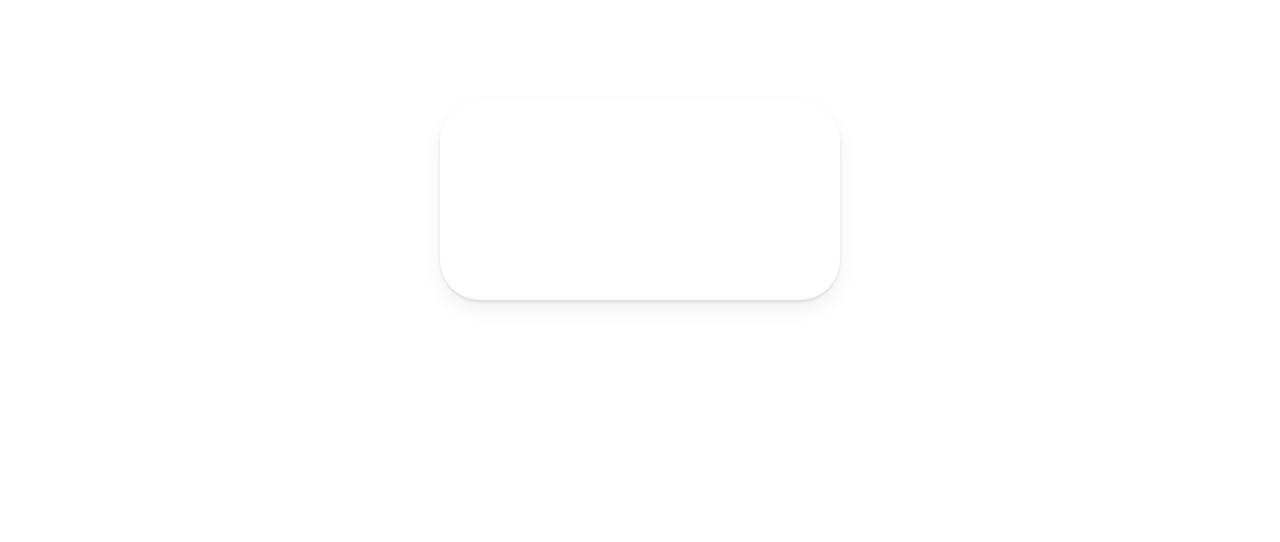
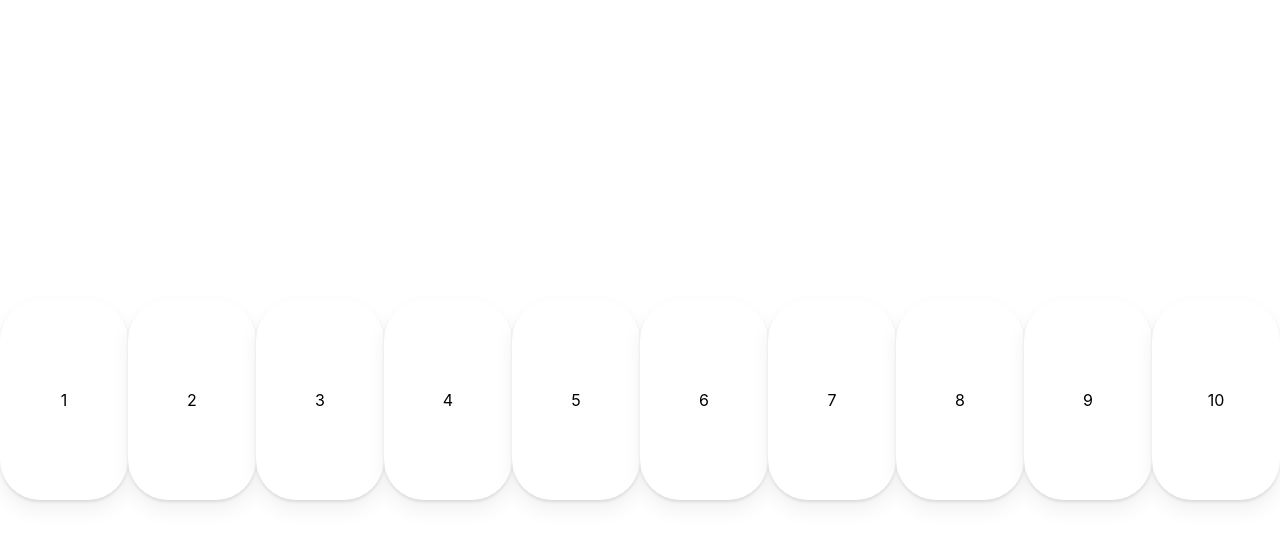
Before and after one commit to johj703/react_masterclass, a React (Create React App) app in the folder animation/: page / in a window 1280 px wide. Shown: the top 542 px of the page. Built offline with nearby package versions, Linux system fonts and the light colour scheme.

Commit message:
10개의 box를 나란히 정렬하도록 작성

```diff
--- a/animation/src/App.tsx
+++ b/animation/src/App.tsx
@@ -15,15 +15,20 @@ const Box = styled(motion.div)`
   height: 200px;
   background-color: rgba(255, 255, 255, 1);
   border-radius: 40px;
-  position: absolute;
-  top: 100px;
+  display: flex;
+  justify-content: center;
+  align-items: center;
   box-shadow: 0 2px 3px rgba(0, 0, 0, 0.1), 0 10px 20px rgba(0, 0, 0, 0.06);
 `;
 
 function App() {
   return (
     <Wrapper>
-      <Box></Box>
+      <AnimatePresence>
+        {[1, 2, 3, 4, 5, 6, 7, 8, 9, 10].map((i) => (
+          <Box key={i}>{i}</Box>
+        ))}
+      </AnimatePresence>
     </Wrapper>
   );
 }
```
